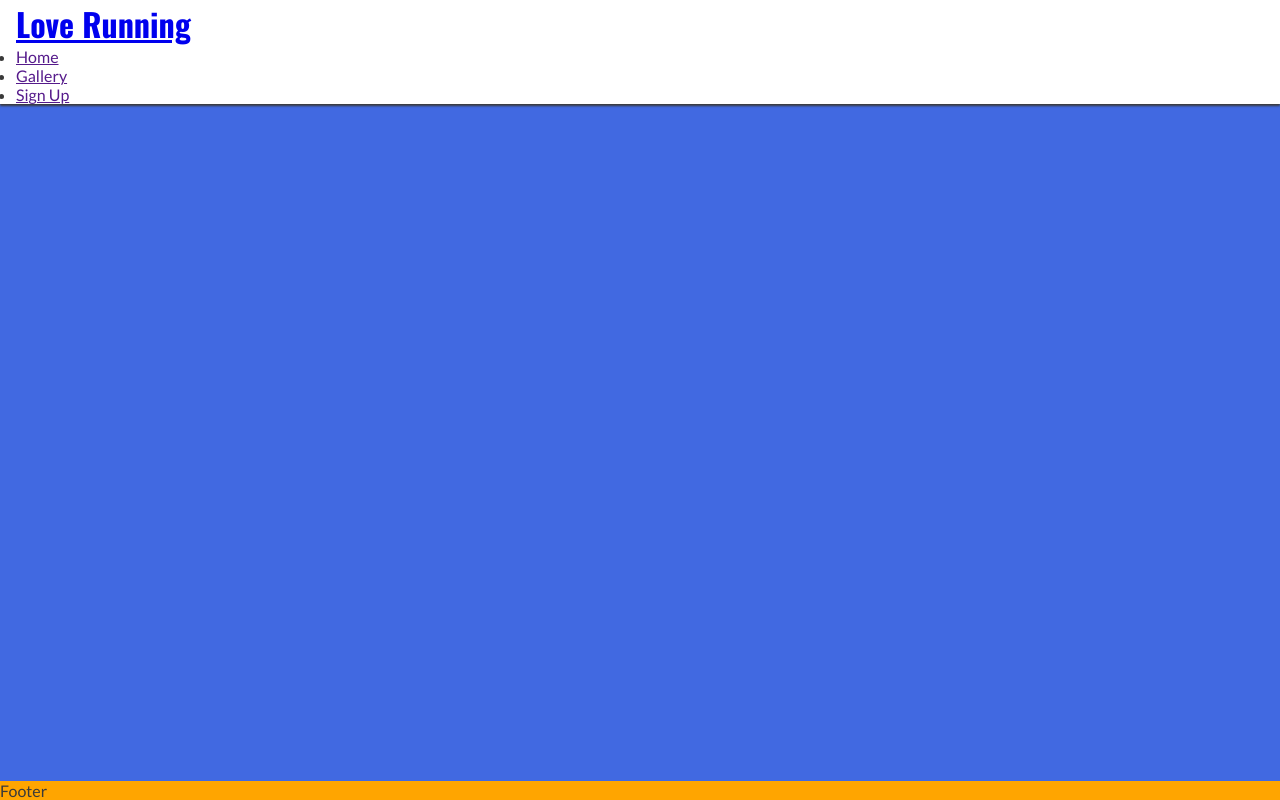
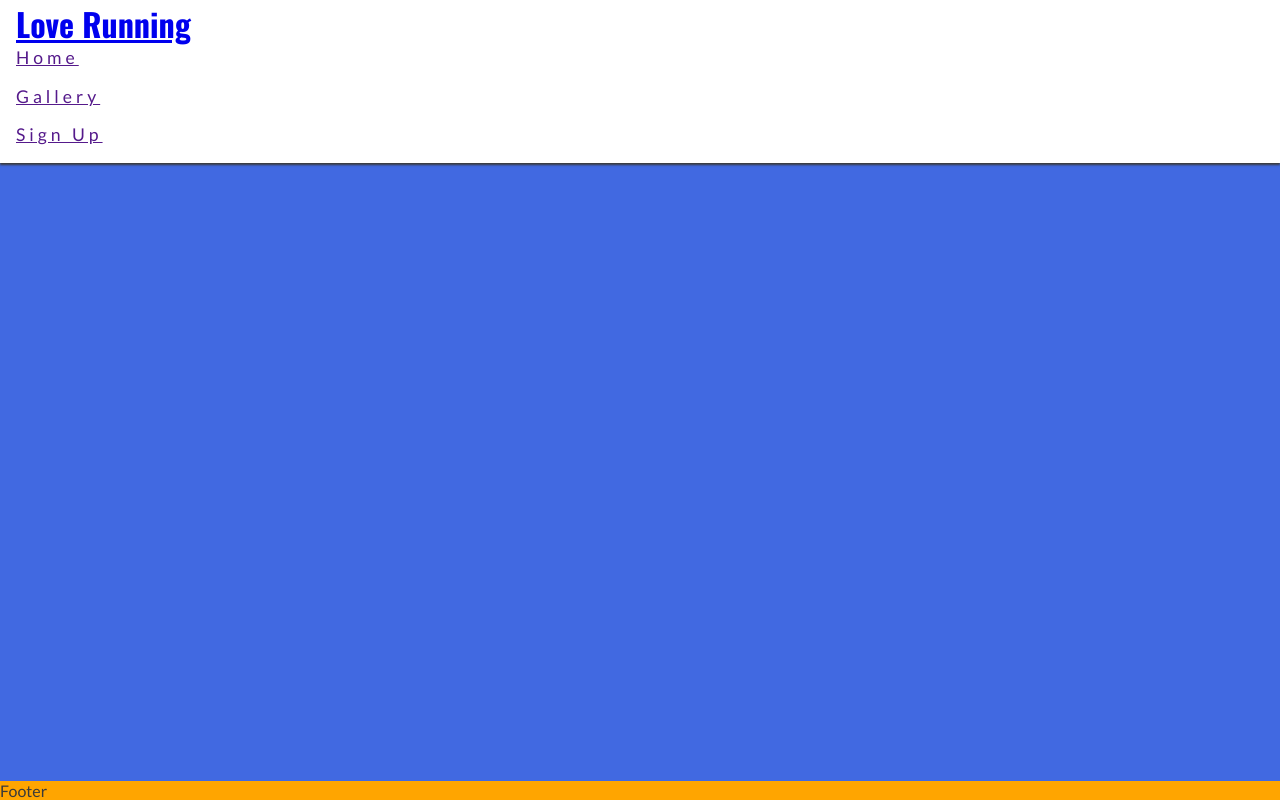
Before and after one commit to happystache/loverunning, a plain HTML site: page index.html in a window 1280 px wide. Drawn offline with nearby package versions, Linux system fonts and the light colour scheme.

Commit message:
menu list margins and style

```diff
--- a/assets/css/style.css
+++ b/assets/css/style.css
@@ -38,6 +38,16 @@ h1 {
     font-family: 'Oswald', sans-serif;
 }
 
+#menu {
+    font-size: 110%;
+    letter-spacing: 4px;
+    list-style-type: none;
+}
+
+#menu > li {
+    margin-bottom: 1em;
+}
+
 /*Main content*/
 main {
     background-color: royalblue;
--- a/index.html
+++ b/index.html
@@ -23,8 +23,8 @@
         <a href="index.html">
             <h1 id="logo">Love Running</h1>
             <nav>
-                <ul>
-                    <li><a href="">Home</a></li>
+                <ul id="menu">
+                    <li><a href="" class="active">Home</a></li>
                     <li><a href="">Gallery</a></li>
                     <li><a href="">Sign Up</a></li>
                 </ul>
```
